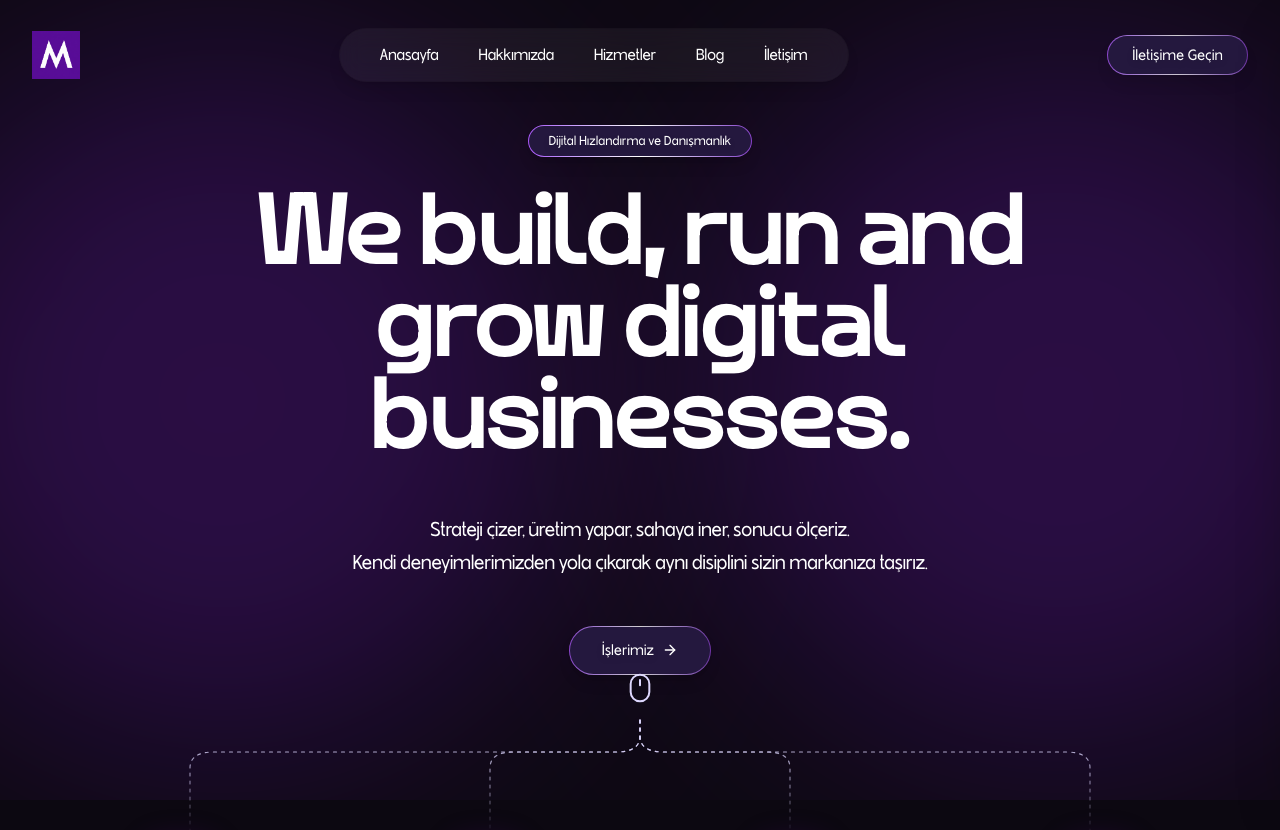
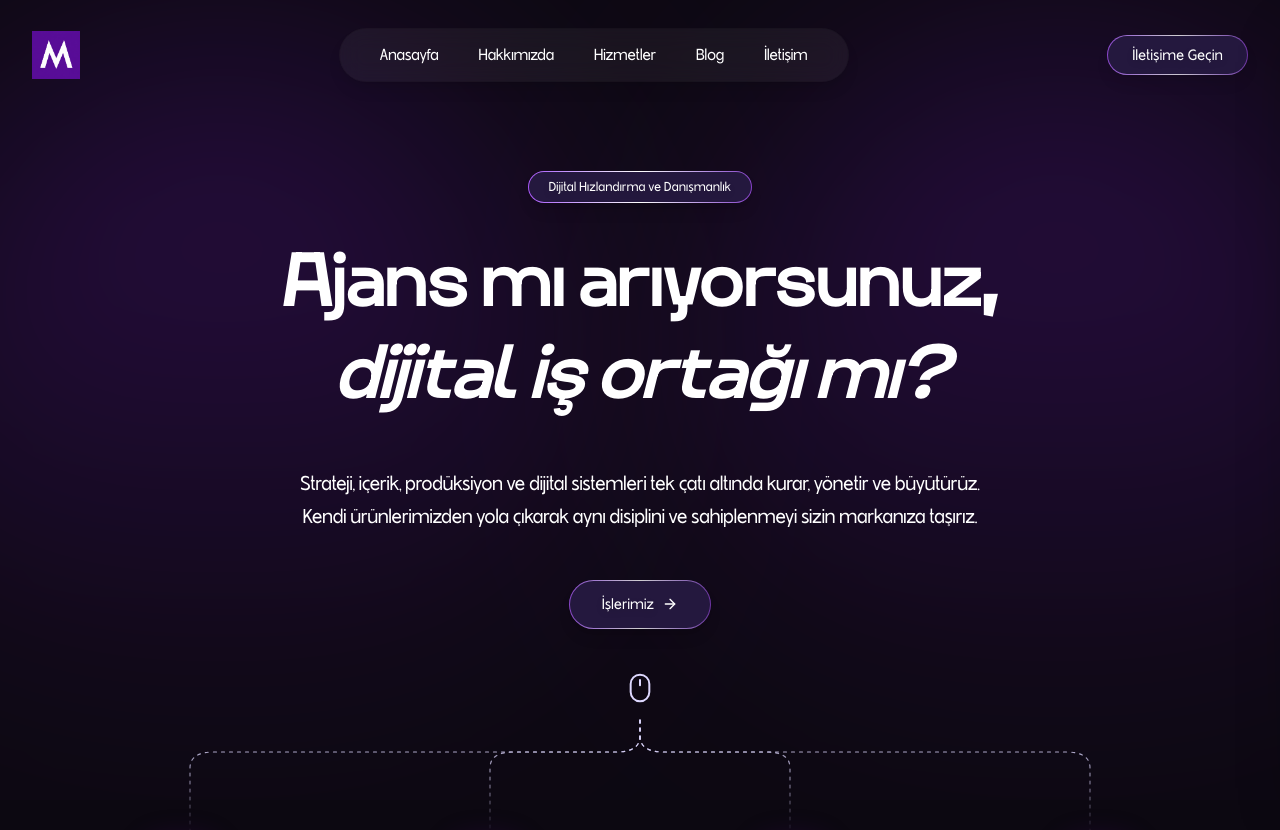
Before and after one commit to medusamedya/medusa-global-web-v2, a Next.js app: page / in a window 1280 px wide. Shown: the top 830 px of the page. Built offline with nearby package versions, Linux system fonts and the light colour scheme.

Commit message:
revizeler

```diff
--- a/src/app/about/components/Clients.tsx
+++ b/src/app/about/components/Clients.tsx
@@ -5,7 +5,7 @@ import { motion } from "framer-motion";
 import Image from "next/image";
 import Badge from "@/app/components/ui/Badge";
 
-const excludedIds = [2, 12, 17,47,48,31,56,25,32,52];
+const excludedIds = [2, 12, 17,47,48,31,56,25,32,52,54,55,51,41,40,33,37,36,22,20,62,57,59,39,34,61,13,14];
 
 // 1'den 62'ye kadar olan logoları dinamik olarak oluşturuyoruz.
 // NOT: Eğer görsellerinin uzantısı .png değilse (.svg, .jpg, .webp vb.),
--- a/src/app/components/home/CaseStudies.tsx
+++ b/src/app/components/home/CaseStudies.tsx
@@ -3,7 +3,7 @@
 import React, { useState } from "react";
 import { ChevronLeft, ChevronRight } from "lucide-react";
 import Badge from "../ui/Badge";
-
+import Image from "next/image";
 // Veriyi import ediyoruz! (Yolu kendi proje yapına göre düzenle)
 import { caseStudiesData } from "@/data/caseStudies";
 
@@ -90,9 +90,17 @@ export default function CaseStudies() {
 
                       {/* SAĞ: Metin ve Detaylar Bölümü */}
                       <div className="w-full lg:w-1/2 flex flex-col justify-center py-0 lg:py-8 lg:pr-8">
-                        <div className="flex items-center space-x-3 mb-8 md:mb-18">
-                          <study.Icon className="w-8 h-8 text-white shrink-0" />
-                          <span className="font-heading text-small md:text-xl font-semibold text-white tracking-wide leading-none">
+                        <div className="flex items-center space-x-3 mb-8 md:mb-16">
+                          {/* İkonun optik olarak metinle hizalanması için mt-[-2px] gibi ince ayarlar eklendi */}
+                          <Image
+                            src="/Beyaz_Medusa_Bullet.webp"
+                            alt="Medusa Global Bullet"
+                            width={32}
+                            height={32}
+                            className="shrink-0 object-contain -mt-[4px]"
+                          />
+                          {/* leading-none yerine leading-snug veya tight kullanmak fontun dikey merkezini düzeltir */}
+                          <span className="font-heading text-small md:text-xl font-semibold text-white tracking-wide leading-tight">
                             {study.companyName}
                           </span>
                         </div>
@@ -113,7 +121,7 @@ export default function CaseStudies() {
           </div>
 
           {/* --- CAROUSEL BUTONLARI --- */}
-          <div className="flex items-center justify-center space-x-4 mt-4">
+          <div className="flex items-center justify-center space-x-4 mt-0 md:mt-4">
             <button
               onClick={handlePrev}
               disabled={currentIndex === 0}
--- a/src/app/components/home/Hero.tsx
+++ b/src/app/components/home/Hero.tsx
@@ -8,9 +8,9 @@ import Link from "next/link";
 
 export default function Hero() {
   return (
-    <section className="relative w-full min-h-[100dvh] bg-background flex flex-col items-center justify-center overflow-hidden z-0">
+    <section className="relative w-full min-h-[80vh]  md:min-h-[100dvh] bg-background flex flex-col items-center justify-center overflow-hidden z-0">
 
-     {/* =========================================
+    {/* =========================================
           1. SİNEMATİK IŞIK EFEKTLERİ
           ========================================= */}
 
@@ -19,29 +19,28 @@ export default function Hero() {
           ========================================= */}
 
       {/* Sol Orta Işık */}
-      <div className="absolute top-[35%] md:top-1/2 -translate-y-1/2 -left-[10%] w-[90vw] h-[90vw] md:w-[70vw] md:h-[70vw] max-w-[700px] max-h-[700px] bg-[#3D0A6B] blur-[120px] rounded-full pointer-events-none opacity-50 mix-blend-screen" />
+      <div className="absolute top-[40%] md:top-1/2 -translate-y-1/2 -left-[10%] w-[90vw] h-[90vw] md:w-[70vw] md:h-[70vw] max-w-[700px] max-h-[700px] bg-gradient-to-b from-[#3D0A6B] via-[#3D0A6B]/60 to-transparent blur-[120px] rounded-full pointer-events-none opacity-50 mix-blend-screen" />
 
       {/* Sağ Orta Işık */}
-      <div className="absolute top-[35%] md:top-1/2 -translate-y-1/2 -right-[10%] w-[90vw] h-[90vw] md:w-[70vw] md:h-[70vw] max-w-[700px] max-h-[700px] bg-[#3D0A6B] blur-[120px] rounded-full pointer-events-none opacity-50 mix-blend-screen" />
+      <div className="absolute top-[40%] md:top-1/2 -translate-y-1/2 -right-[10%] w-[90vw] h-[90vw] md:w-[70vw] md:h-[70vw] max-w-[700px] max-h-[700px] bg-gradient-to-b from-[#3D0A6B] via-[#3D0A6B]/60 to-transparent blur-[120px] rounded-full pointer-events-none opacity-50 mix-blend-screen" />
       {/* =========================================
           2. İÇERİK BÖLÜMÜ
           ========================================= */}
-      <div className="relative z-10 container mx-auto px-4 sm:px-6 flex flex-col items-center text-center max-w-4xl">
+      <div className="relative z-10 container mx-auto px-4 sm:px-6 flex flex-col items-center text-center max-w-6xl">
 
         <Badge text="Dijital Hızlandırma ve Danışmanlık" className="mb-12" />
 
-       {/* Ana Başlık */}
+      {/* Ana Başlık */}
         <motion.h1
           initial={{ opacity: 0, y: 20 }}
           animate={{ opacity: 1, y: 0 }}
           transition={{ duration: 0.8, delay: 0.1, ease: "easeOut" }}
-          className="font-heading text-[clamp(2.5rem,8vw,7rem)] font-normal leading-[1.1] sm:leading-[0.9] tracking-tight text-white mb-8"
+          // clamp değerinin minimumunu 1.75rem yaptık ki mobilde tek satıra sığsın
+          className="font-heading text-[clamp(2rem,6vw,7rem)] font-normal leading-[1.2]  tracking-tight text-white mb-8"
         >
-          <span className="block sm:inline">We build, run and</span>
-          <br className="hidden sm:block" />
-          grow digital
-          <br />
-          businesses.
+          {/* Her satırı kendi bloğuna (block) alarak 2 satırı garantiye alıyoruz */}
+          <span className="block">Ajans mı arıyorsunuz,</span>
+          <span className="block italic">dijital iş ortağı mı?</span>
         </motion.h1>
 
         {/* Alt Açıklama (Subheadline) */}
@@ -49,11 +48,13 @@ export default function Hero() {
           initial={{ opacity: 0, y: 20 }}
           animate={{ opacity: 1, y: 0 }}
           transition={{ duration: 0.8, delay: 0.2, ease: "easeOut" }}
-          className="font-sans text-base sm:text-lg md:text-xl text-white font-light leading-relaxed max-w-2xl mb-12 px-2"
+          // max-w-2xl değerini max-w-4xl yaparak metnin yanlara doğru daha rahat yayılmasını sağladık
+          className="font-sans text-base sm:text-md md:text-xl text-white font-light leading-relaxed max-w-4xl mb-12 "
         >
-          Strateji çizer, üretim yapar, sahaya iner, sonucu ölçeriz.
-          <br className="hidden sm:block" />
-          Kendi deneyimlerimizden yola çıkarak aynı disiplini sizin markanıza taşırız.
+          Strateji, içerik, prodüksiyon ve dijital sistemleri tek çatı altında kurar, yönetir ve büyütürüz.
+          {/* sm:block yerine md:block yaptık, böylece genişleyen alanda kırılma noktası daha estetik duracak */}
+          <br className="hidden md:block" />
+          Kendi ürünlerimizden yola çıkarak aynı disiplini ve sahiplenmeyi sizin markanıza taşırız.
         </motion.p>
 
         {/* Harekete Geçirici Buton (İşlerimiz) */}
--- a/src/app/components/layout/MobileMenu.tsx
+++ b/src/app/components/layout/MobileMenu.tsx
@@ -15,9 +15,9 @@ interface MobileMenuProps {
 const menuItems = [
   { name: "Anasayfa", path: "/" },
   { name: "Hakkımızda", path: "/about" },
-  { name: "Ekibimiz", path: "/team" },
+  //{ name: "Ekibimiz", path: "/team" },
   { name: "Hizmetler", path: "/services" },
-  { name: "Çalışmalarımız", path: "/projects" },
+  //{ name: "Çalışmalarımız", path: "/projects" },
   { name: "Blog", path: "/blog" },
   { name: "İletişim", path: "/contact" },
 ];
@@ -85,7 +85,7 @@ export default function MobileMenu({ isOpen, onClose }: MobileMenuProps) {
         {/* Alt Kısım (Hızlı İletişim / CTA) */}
         <div className="p-6 border-t border-medusa-border/20 bg-medusa-surface-1/50">
           <Link
-            href="mailto:hello@medusaglobal.com"
+            href="/contact"
             onClick={onClose}
             className="block w-full"
           >
```
Also changed, not shown: src/app/contact/page.tsx (+11 -13 lines), public/fonts/cookresans2.otf (added).
